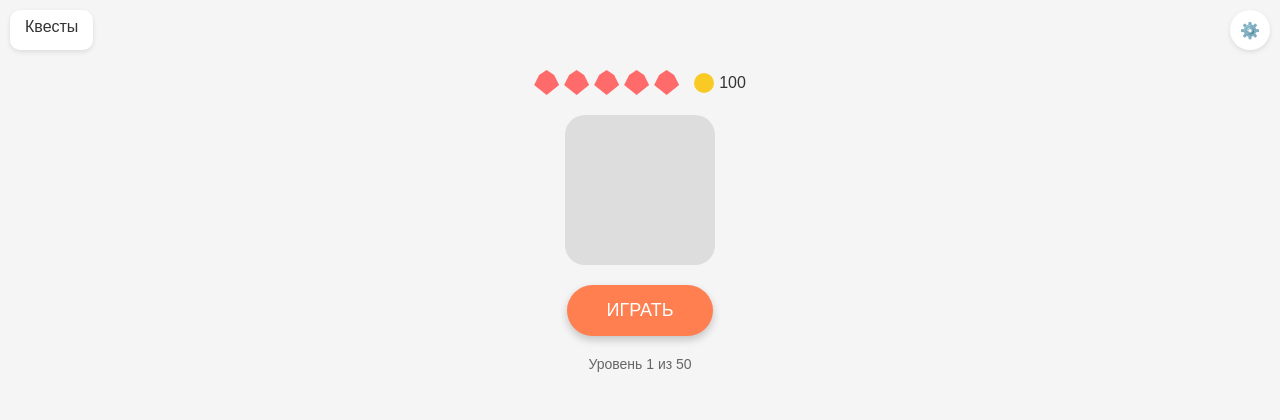
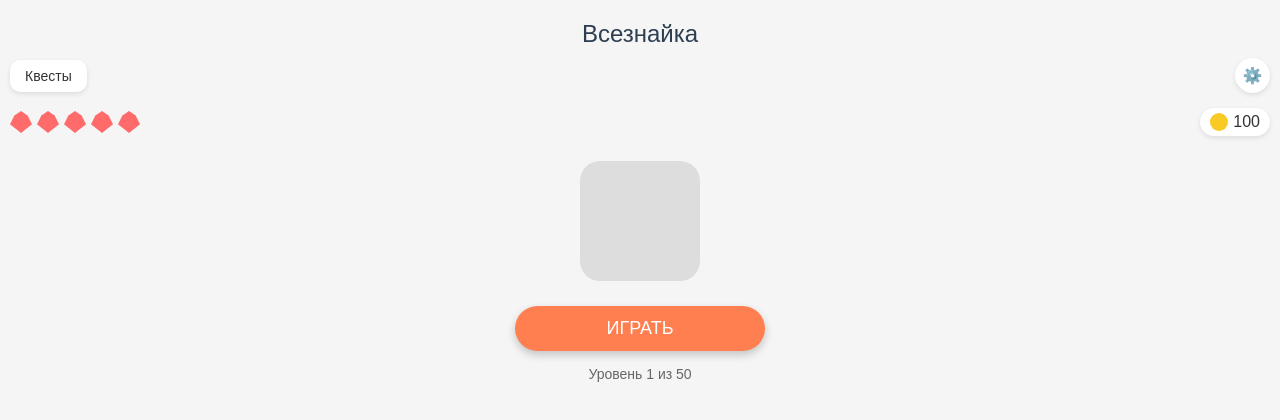
Before and after one commit to Dandelonnn/miniapp, a plain HTML site: page index.html in a window 1280 px wide. Drawn offline with Linux system fonts and the light colour scheme; a web font is replaced by a local one.

Commit message:
Update index.html

```diff
--- a/index.html
+++ b/index.html
@@ -3,7 +3,7 @@
 <head>
     <meta charset="UTF-8">
     <meta name="viewport" content="width=device-width, initial-scale=1.0">
-    <title>Game App</title>
+    <title>Всезнайка</title>
     <style>
         @import url('https://fonts.googleapis.com/css2?family=Dela+Gothic+One&display=swap');
 
@@ -11,20 +11,26 @@
             font-family: 'Dela Gothic One', sans-serif;
             background-color: #f5f5f5;
             margin: 0;
-            padding: 0;
+            padding: 10px;
             display: flex;
             flex-direction: column;
             align-items: center;
-            height: 100vh;
+            min-height: 100vh;
             color: #333;
+        }
+
+        .title {
+            font-size: 24px;
+            margin: 10px 0;
+            color: #2c3e50;
         }
 
         .header {
             width: 100%;
             display: flex;
             justify-content: space-between;
-            padding: 10px;
-            box-sizing: border-box;
+            align-items: center;
+            margin-bottom: 15px;
         }
 
         .quests {
@@ -32,24 +38,27 @@
             border-radius: 10px;
             padding: 8px 15px;
             box-shadow: 0 2px 5px rgba(0,0,0,0.1);
+            font-size: 14px;
         }
 
         .settings {
-            width: 40px;
-            height: 40px;
+            width: 35px;
+            height: 35px;
             background-color: white;
             border-radius: 50%;
             display: flex;
             justify-content: center;
             align-items: center;
             box-shadow: 0 2px 5px rgba(0,0,0,0.1);
+            font-size: 16px;
         }
 
         .stats {
             display: flex;
             align-items: center;
-            gap: 15px;
-            margin-top: 10px;
+            justify-content: space-between;
+            width: 100%;
+            margin-bottom: 15px;
         }
 
         .hearts {
@@ -58,8 +67,8 @@
         }
 
         .heart {
-            width: 25px;
-            height: 25px;
+            width: 22px;
+            height: 22px;
             background-color: #ff6b6b;
             clip-path: polygon(50% 0%, 80% 20%, 100% 60%, 50% 100%, 0% 60%, 20% 20%);
         }
@@ -68,21 +77,25 @@
             display: flex;
             align-items: center;
             gap: 5px;
+            background-color: white;
+            padding: 5px 10px;
+            border-radius: 20px;
+            box-shadow: 0 2px 5px rgba(0,0,0,0.1);
         }
 
         .coin {
-            width: 20px;
-            height: 20px;
+            width: 18px;
+            height: 18px;
             background-color: #f9ca24;
             border-radius: 50%;
         }
 
         .character {
-            width: 150px;
-            height: 150px;
+            width: 120px;
+            height: 120px;
             background-color: #ddd;
             border-radius: 20px;
-            margin: 20px 0;
+            margin: 10px 0;
             position: relative;
         }
 
@@ -90,22 +103,27 @@
             background-color: #ff7f50;
             color: white;
             border: none;
-            padding: 15px 40px;
+            padding: 12px 50px;
             border-radius: 30px;
             font-family: 'Dela Gothic One', sans-serif;
             font-size: 18px;
             cursor: pointer;
             box-shadow: 0 4px 8px rgba(0,0,0,0.2);
-            margin-bottom: 20px;
+            margin: 15px 0;
+            width: 80%;
+            max-width: 250px;
         }
 
         .level-info {
             font-size: 14px;
             color: #666;
+            margin-bottom: 10px;
         }
     </style>
 </head>
 <body>
+    <div class="title">Всезнайка</div>
+
     <div class="header">
         <div class="quests">Квесты</div>
         <div class="settings">⚙️</div>
```
